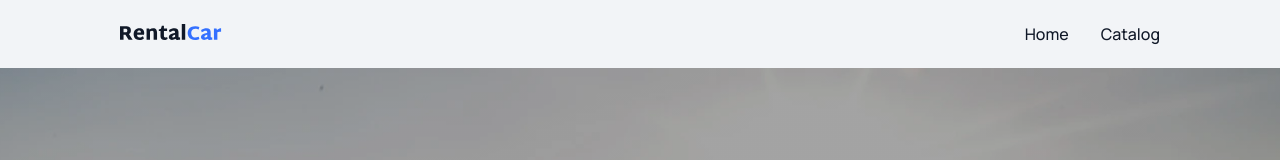
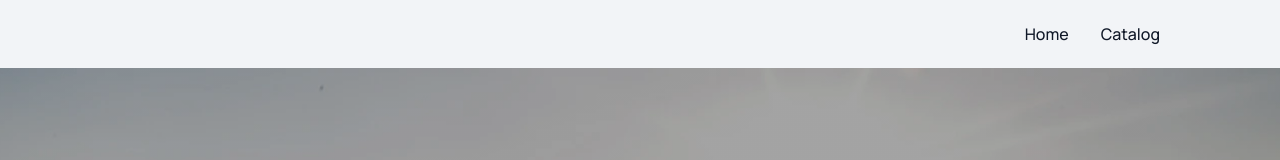
Before and after one commit to olyapoliukhovych/RentalCar, a Next.js app: page / in a window 1280 px wide. Shown: the top 160 px of the page. Built offline with nearby package versions, Linux system fonts and the light colour scheme.

Commit message:
improve header

```diff
--- a/app/components/Header/Header.module.css
+++ b/app/components/Header/Header.module.css
@@ -1,6 +1,4 @@
-.header {
-  /* width: 100%; */
-  /* max-width: 100vw; */
+.container {
   display: flex;
   flex-direction: row;
   justify-content: space-between;
@@ -22,4 +20,18 @@
   line-height: 1.25;
   text-align: center;
   color: var(--main);
+
+  transition: color 250ms ease-in-out;
+
+  &:hover {
+    color: var(--button-hover);
+  }
+
+  &:focus {
+    color: var(--button-hover);
+  }
+
+  &:active {
+    color: var(--button-hover);
+  }
 }
--- a/app/components/Header/Header.tsx
+++ b/app/components/Header/Header.tsx
@@ -1,14 +1,17 @@
-import Image from 'next/image';
 import css from './Header.module.css';
 import Link from 'next/link';
 
 const Header = () => {
   return (
     <header className={css.header}>
-      <div className={css.searchSvgContainer}>
-        <Image src="/logo.svg" alt="logo" width={104} height={16} />
-      </div>
-      <nav>
+      <div className={css.container}>
+        <Link href="/" aria-label="Home">
+          <svg width="104" height="16">
+            <use href="/logo.svg"></use>
+          </svg>
+        </Link>
+
+        <nav aria-label="Main Navigation">
           <ul className={css.navigation}>
             <li className={css.navigationItem}>
               <Link href="/">Home</Link>
@@ -18,6 +21,7 @@ const Header = () => {
             </li>
           </ul>
         </nav>
+      </div>
     </header>
   );
 };
```
Lines whose indentation alone changed are shown as unchanged.
